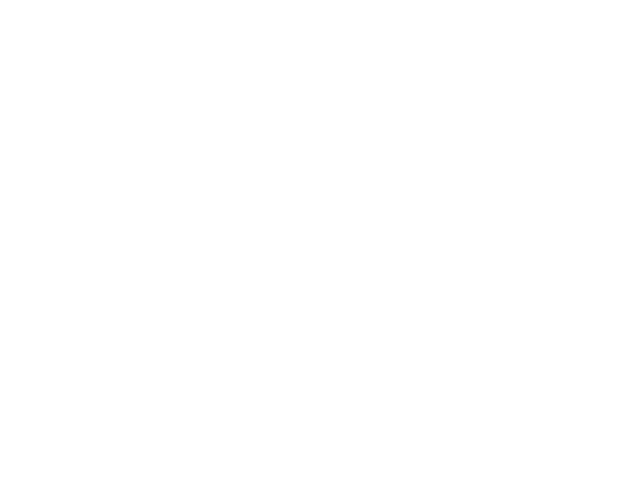
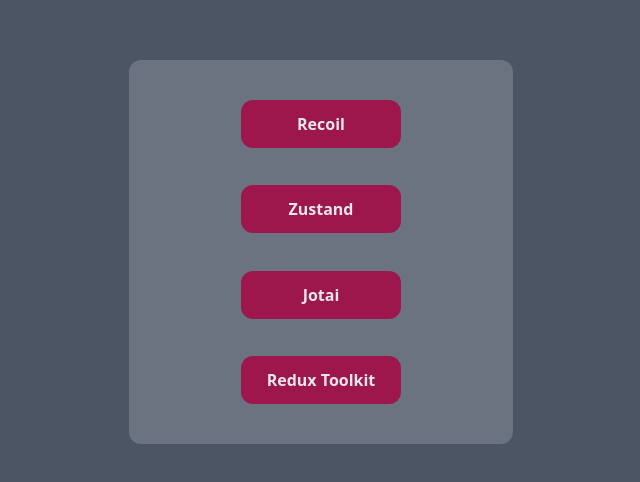
Before and after one commit to RoseNeezar/react-states, a Next.js app: page /app in a window 1280 px wide. Shown: the part 148-630 px from the top of the page, without its empty margins (319-959 px from the left). Built offline with nearby package versions, Linux system fonts and the light colour scheme.

Commit message:
update mainpage

```diff
--- a/package.json
+++ b/package.json
@@ -8,10 +8,14 @@
     "start": "next start"
   },
   "dependencies": {
+    "immer": "^9.0.5",
+    "mem": "^9.0.1",
     "next": "11.0.1",
     "react": "17.0.2",
     "react-dom": "17.0.2",
-    "react-router-dom": "^5.2.0"
+    "react-router-dom": "^5.2.0",
+    "recoil": "^0.3.1",
+    "zustand": "^3.5.7"
   },
   "devDependencies": {
     "@types/react": "17.0.14",
--- a/src/app/index.tsx
+++ b/src/app/index.tsx
@@ -1,6 +1,8 @@
 import React, { FC } from "react";
 import { Route, Router, Switch } from "react-router-dom";
 import MainPage from "./pageComponent/MainPage";
+import Recoil from "./pageComponent/recoilPage/RecoilPage";
+import ZustandPage from "./pageComponent/zustandPage/ZustandPage";
 import useNavigate from "./utils/useNavigate";
 
 const SafeHydrate: FC = ({ children }) => {
@@ -20,6 +22,8 @@
             <>
               <Switch>
                 <Route exact path="/" component={MainPage} />
+                <Route exact path="/recoil" component={Recoil} />
+                <Route exact path="/zustand" component={ZustandPage} />
               </Switch>
             </>
           )}
--- a/src/app/pageComponent/MainPage.tsx
+++ b/src/app/pageComponent/MainPage.tsx
@@ -1,7 +1,31 @@
 import React from "react";
+import useNavigate from "../utils/useNavigate";
 
 const MainPage = () => {
-  return <div>Main Page</div>;
+  return (
+    <div className="flex h-screen bg-gray-600 justify-center items-center">
+      <div className="bg-gray-500 flex  rounded-xl flex-col items-center justify-between py-10 w-96 h-96">
+        <button
+          className="bg-pink-800 rounded-xl p-3 text-gray-200 font-bold w-40"
+          onClick={() => useNavigate?.push("/recoil")}
+        >
+          Recoil
+        </button>
+        <button
+          className="bg-pink-800 rounded-xl p-3 text-gray-200 font-bold w-40"
+          onClick={() => useNavigate?.push("/zustand")}
+        >
+          Zustand
+        </button>
+        <button className="bg-pink-800 rounded-xl p-3 text-gray-200 font-bold w-40">
+          Jotai
+        </button>
+        <button className="bg-pink-800 rounded-xl p-3 text-gray-200 font-bold w-40">
+          Redux Toolkit
+        </button>
+      </div>
+    </div>
+  );
 };
 
 export default MainPage;
--- /dev/null
+++ b/src/app/utils/todo.types.ts
@@ -0,0 +1,5 @@
+export interface Todo {
+  id?: string | number;
+  title: string;
+  completed: boolean;
+}
--- a/src/app/utils/useNavigate.ts
+++ b/src/app/utils/useNavigate.ts
@@ -3,7 +3,9 @@
 let useNavigate: History | undefined;
 
 if (typeof document !== "undefined") {
-  useNavigate = createBrowserHistory();
+  useNavigate = createBrowserHistory({
+    basename: "/app",
+  });
 }
 
 export default useNavigate;
--- a/src/pages/index.tsx
+++ b/src/pages/index.tsx
@@ -4,20 +4,13 @@
 export default function Home() {
   const router = useRouter();
   return (
-    <div>
-      Header
+    <div className="flex h-screen w-full bg-gray-700 justify-center items-center">
       <button
-        className="p-4 rounded-xl bg-purple-600"
+        className="p-4 rounded-xl bg-purple-600 font-bold text-gray-200"
         onClick={() => router.push("/app")}
       >
         Go to app
       </button>
-      <footer>
-        Powered by{" "}
-        <span>
-          <Image src="/vercel.svg" alt="Vercel Logo" width={72} height={16} />
-        </span>
-      </footer>
     </div>
   );
 }
```
Also changed, not shown: 1 other file (tests, documents, lock files or other folders).
